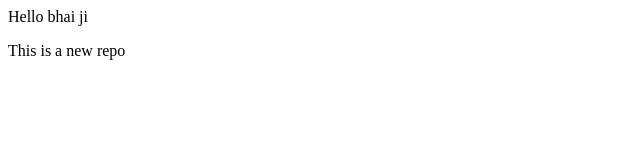
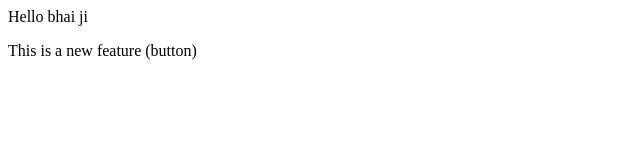
Before and after one commit to Akshay132Vi/localrepo, a plain HTML site: page index.html in a window 1280 px wide. Shown: the full height of the page, 0-640 px from the left. Drawn offline with Linux system fonts and the light colour scheme.

```diff
--- a/index.html
+++ b/index.html
@@ -1,2 +1,2 @@
 <p>Hello bhai ji</p>
-<P>This is a new repo</P>
+<P>This is a new feature (button)</P>
```
